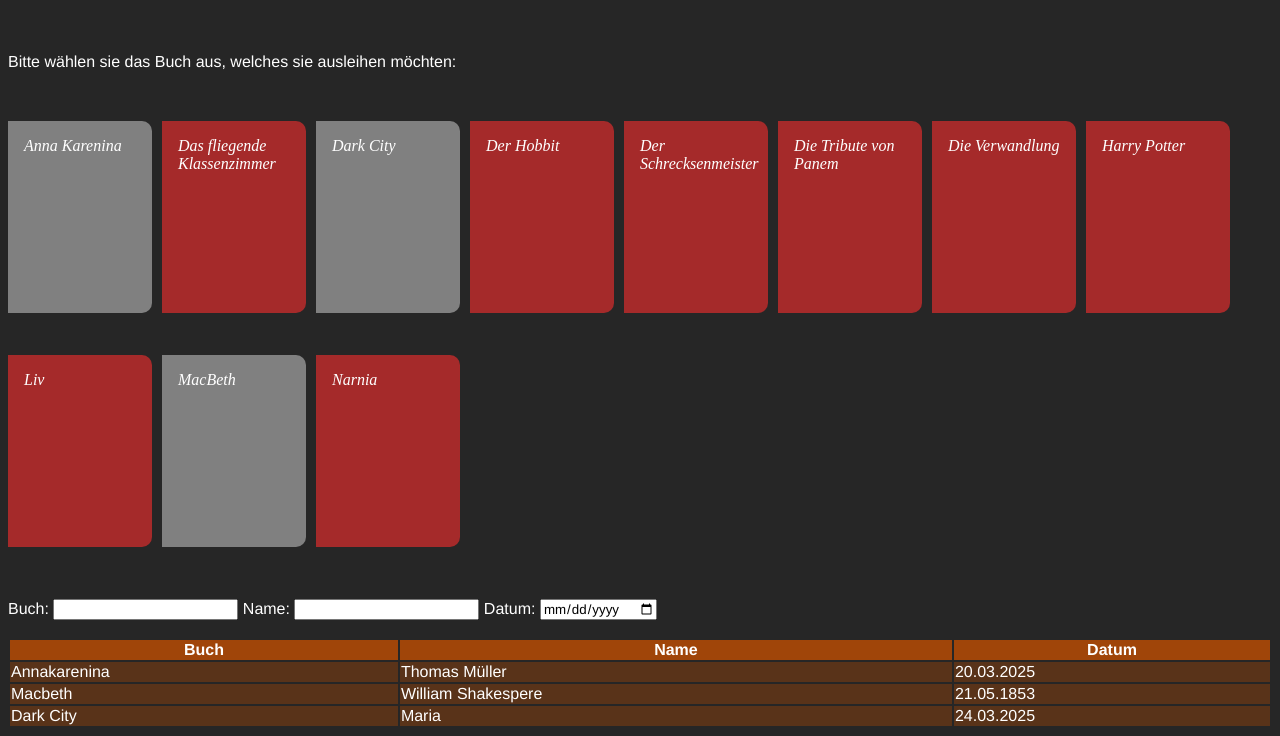
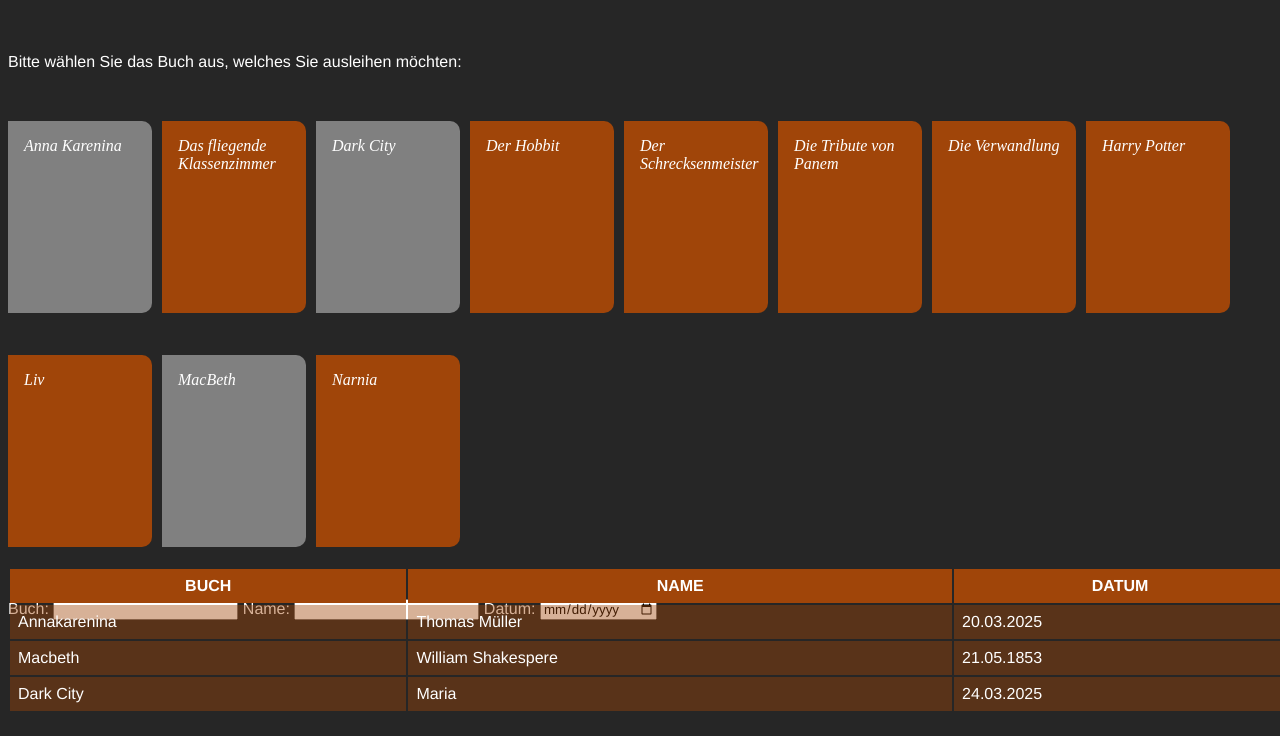
Before and after one commit to davidsen-l/Webentwicklung, a plain HTML site: page index.html in a window 1280 px wide. Shown: the part 87-823 px from the top of the page. After the commit the page ends 800 px from the top, so only its background shows below. Drawn offline with Linux system fonts and the light colour scheme.

Commit message:
Statische Website v4

```diff
--- a/index.html
+++ b/index.html
@@ -5,12 +5,13 @@
     <meta name="viewport" content="width=device-width, initial-scale=1.0" />
     <title>Bibliotheksverwaltung</title>
     <link rel="stylesheet" href="style.css" />
+    <link rel="icon" href="https://gamepedia.cursecdn.com/minecraft_de_gamepedia/f/f0/B%C3%BCcherregal.png" type="image/png">
   </head>
   <body>
     <br/>
     <h1>Bibliothek</h1>
     <br/>
-    <p>Bitte wählen sie das Buch aus, welches sie ausleihen möchten:</p>
+    <p>Bitte wählen Sie das Buch aus, welches Sie ausleihen möchten:</p>
     <br/>
     <div class="Buch">
       <p class="rentet">Anna Karenina</p>
@@ -40,9 +41,9 @@
     <br/>
     <table>
       <tr>
-        <th>Buch</th>
-        <th>Name</th>
-        <th>Datum</th>
+        <th>BUCH</th>
+        <th>NAME</th>
+        <th>DATUM</th>
       </tr>
       <tr>
         <td>Annakarenina</td>
--- a/style.css
+++ b/style.css
@@ -13,7 +13,7 @@
 .Buch p{
     font-family: 'Times New Roman', Times, serif;
     font-style: oblique;
-    background-color: brown;
+    background-color: rgb(160, 69, 9);
     padding: 1em;
     height: 10em;
     width: 7em;
@@ -23,10 +23,13 @@
 .Buch p:hover{
     font-size: 1.2em;
     padding: 2em;
-    background-color: rgb(161, 67, 67);
+    background-color: rgb(43, 146, 22);
 }
 .Buch p.rentet{
     background-color: gray;
+}
+.Buch p.rentet:hover{
+    background-color: brown;
 }
 body {
     background: rgba(0, 0, 0, 0.85);
@@ -34,12 +37,16 @@
 }
 th{
     background-color: rgb(160, 69, 9);
+    height: 2em;
 }
 td{
     background-color: rgba(160, 69, 9, 0.418);
+    padding: 0.5em;
 }
 table{
     width: 100%;
+    position: fixed;
+    bottom: 0;
 }
 h1{
     text-align: center;
```
